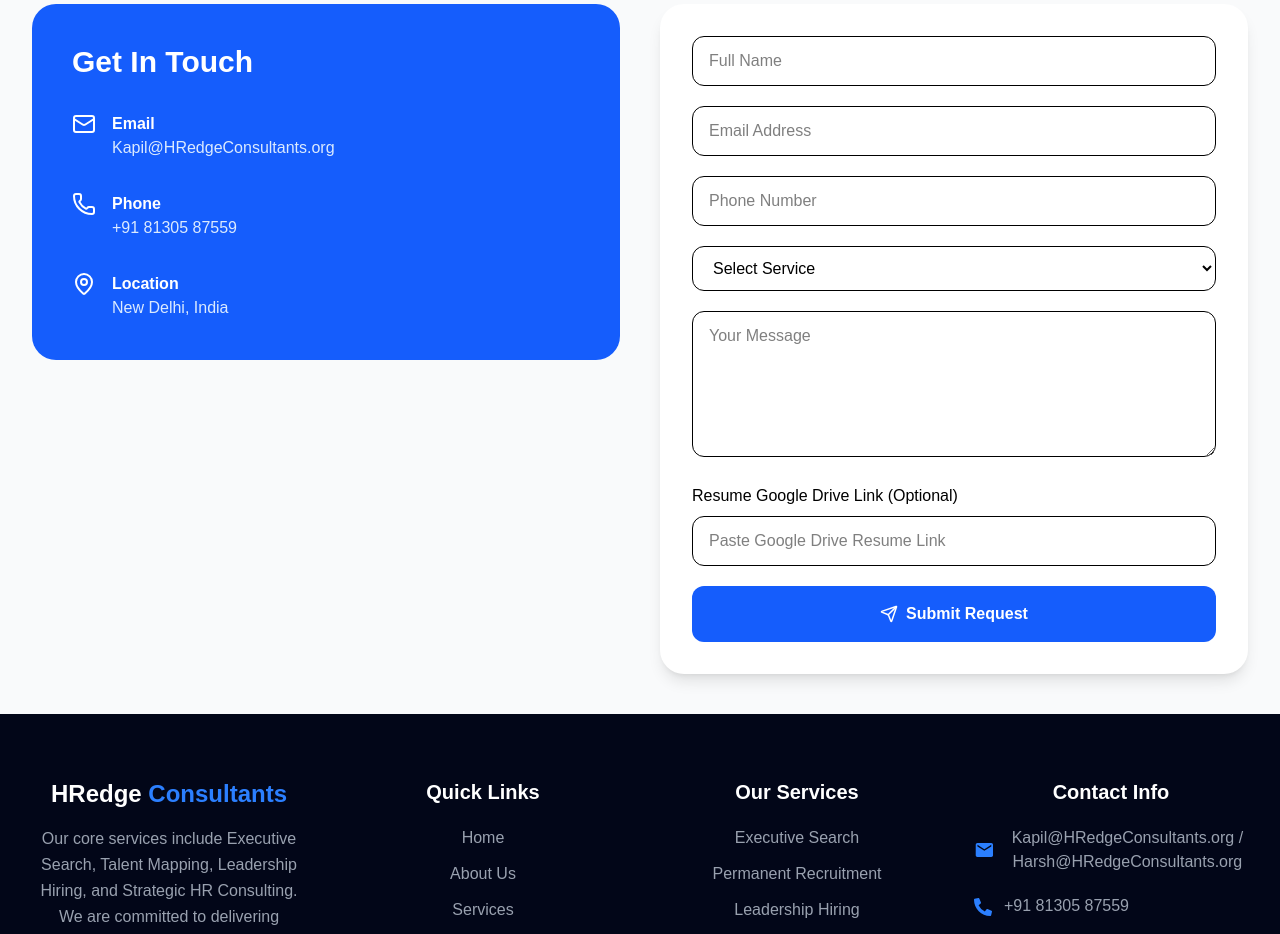
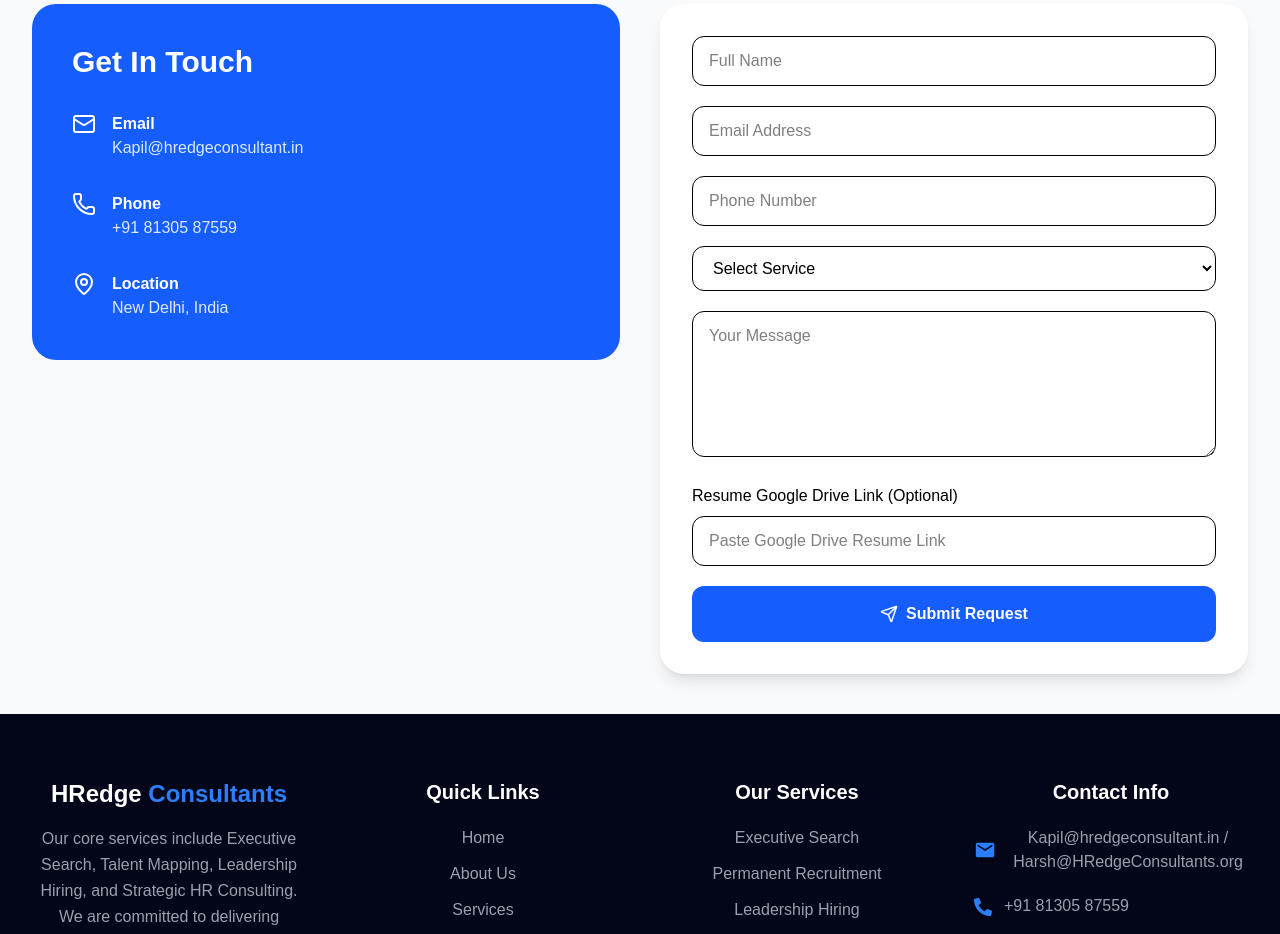
Before and after one commit to amanprajapati3/Consultancy-Website, a React (Vite) app: page / in a window 1280 px wide. Shown: the part 5100-6034 px from the top of the page. Built offline with nearby package versions, Linux system fonts and the light colour scheme.

Commit message:
testcase7

```diff
--- a/src/Pages/Contact.jsx
+++ b/src/Pages/Contact.jsx
@@ -71,7 +71,7 @@
                   <Mail />
                   <div>
                     <h4 className="font-semibold">Email</h4>
-                    <p className="text-blue-100 break-all">Kapil@HRedgeConsultants.org</p>
+                    <p className="text-blue-100 break-all">Kapil@hredgeconsultant.in</p>
                   </div>
                 </div>
 
--- a/src/components/Footer.jsx
+++ b/src/components/Footer.jsx
@@ -138,7 +138,7 @@
 
                 <div>
                   <p className="text-gray-400">
-                     Kapil@HRedgeConsultants.org /
+                     Kapil@hredgeconsultant.in /
                      Harsh@HRedgeConsultants.org
                   </p>
                 </div>
```
